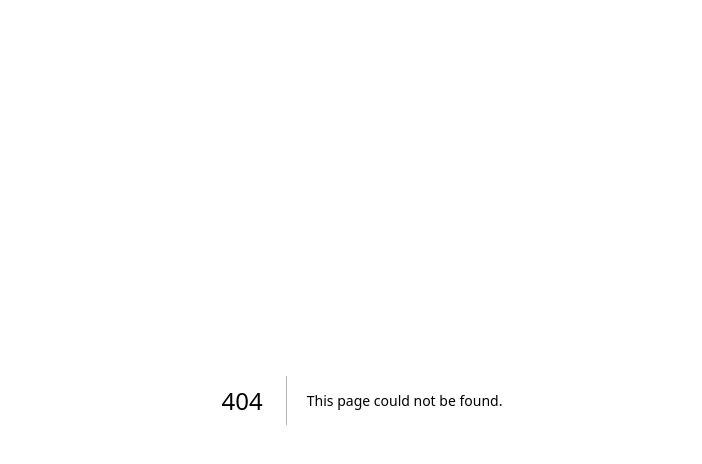
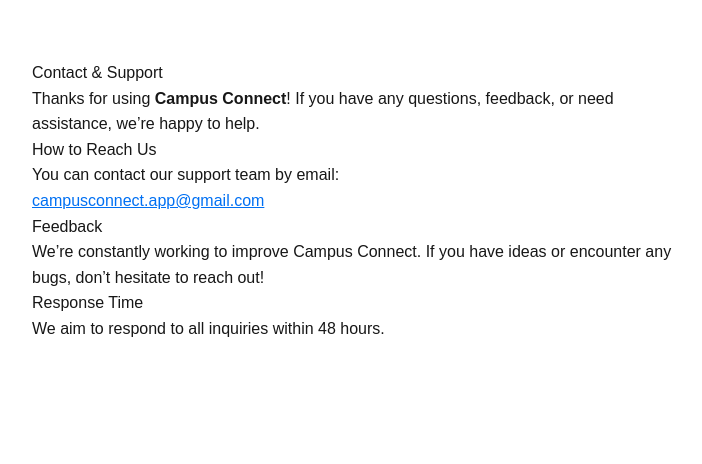
Before and after one commit to stawberryslayer/campusconnect-links, a Next.js app: page /contact in a window 1280 px wide. Before the commit this address had no page. Shown: the top 464 px of the page, without its empty margins (278-980 px from the left). Built offline with nearby package versions, Linux system fonts and the light colour scheme.

Commit message:
Add suppport URL

```diff
--- /dev/null
+++ b/src/pages/contact.js
@@ -0,0 +1,22 @@
+export default function Contact() {
+    return (
+      <div style={{ maxWidth: "700px", margin: "40px auto", padding: "20px", fontFamily: "Arial, sans-serif", lineHeight: "1.6" }}>
+        <h1>Contact & Support</h1>
+        <p>Thanks for using <strong>Campus Connect</strong>! If you have any questions, feedback, or need assistance, we’re happy to help.</p>
+
+        <h2>How to Reach Us</h2>
+        <p>You can contact our support team by email:</p>
+        <p>
+          <a href="mailto:campusconnect.co@gmail.com" style={{ color: "#0070f3", textDecoration: "underline" }}>
+            campusconnect.app@gmail.com
+          </a>
+        </p>
+
+        <h2>Feedback</h2>
+        <p>We’re constantly working to improve Campus Connect. If you have ideas or encounter any bugs, don’t hesitate to reach out!</p>
+
+        <h2>Response Time</h2>
+        <p>We aim to respond to all inquiries within 48 hours.</p>
+      </div>
+    );
+  }
```
